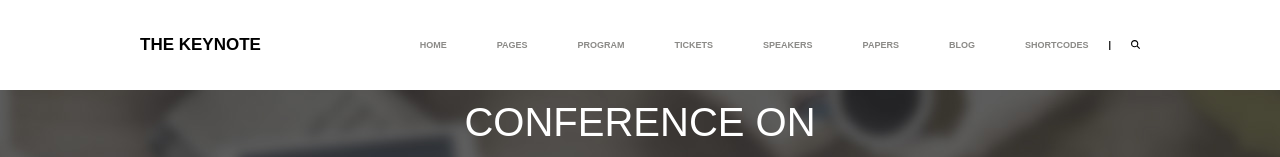
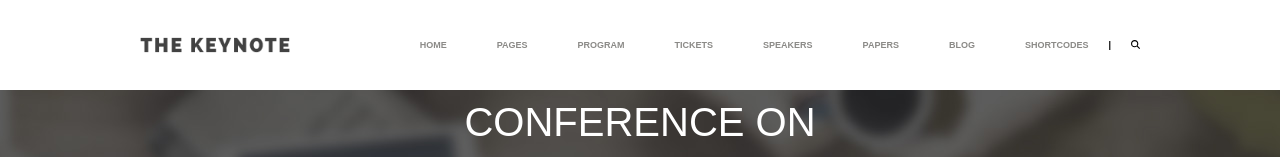
Before and after one commit to AlessandroDiNardo/proj-html-vuejs, a Vue app: page / in a window 1280 px wide. Shown: the top 157 px of the page. Built offline with nearby package versions, Linux system fonts and the light colour scheme.

Commit message:
add logo

```diff
--- a/src/components/AppHeader.vue
+++ b/src/components/AppHeader.vue
@@ -55,7 +55,7 @@ export default {
         <section>
             <div class="topbar container">
                 <div class="logo">
-                    <h1>THE KEYNOTE</h1>
+                    <img src="img/logo.png" alt="">
                 </div>
                 <div class="navbar-block">
                     <ul class="navbar">
@@ -99,8 +99,8 @@ section {
             justify-content: flex-start;
             align-items: center;
 
-            h1 {
-                font-size: 17px;
+            img {
+                width: 50%;
             }
         }
 
```
